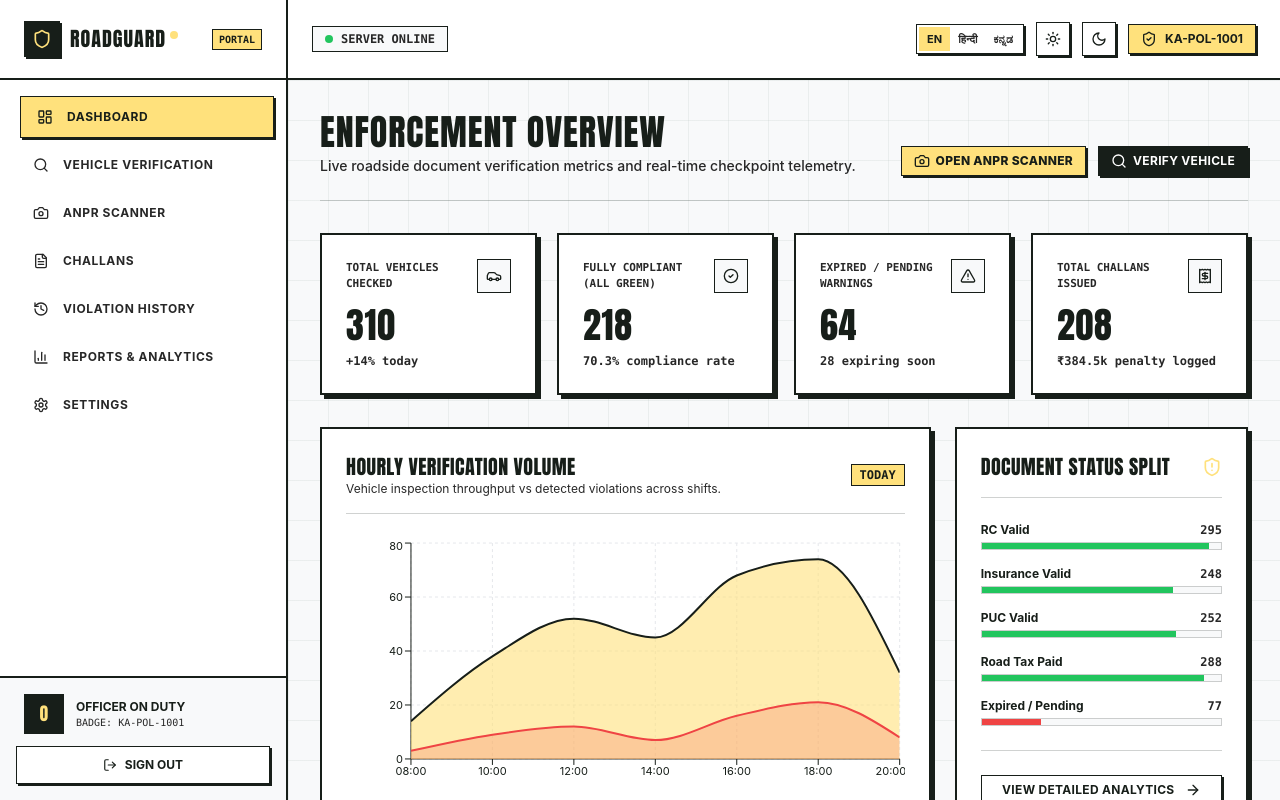
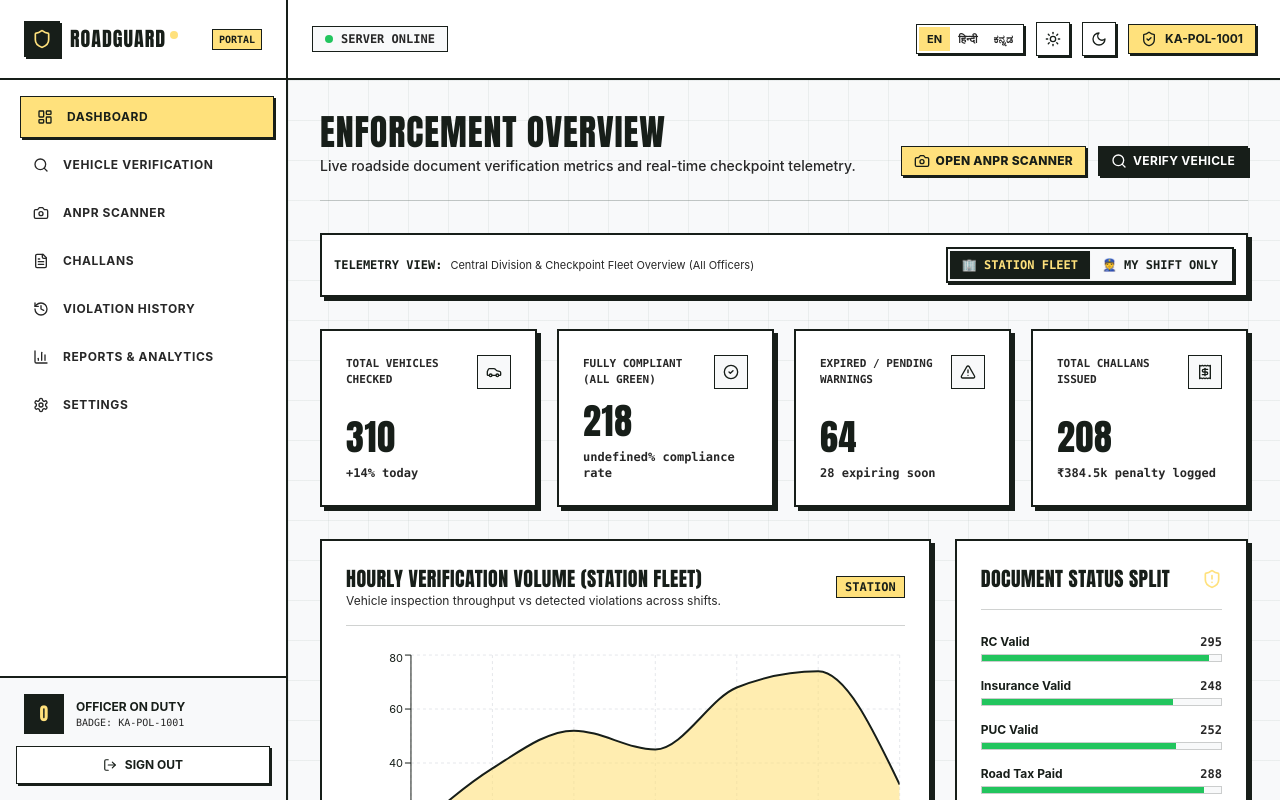
Before and after one commit to Lokeswarpj/smart-challan-anpr, a React (Vite) app in the folder frontend/: page /dashboard in a window 1280 px wide. Shown: the top 800 px of the page. Built offline with nearby package versions, Linux system fonts and the light colour scheme; no server answers; sample sign-in values are in the browser's storage; a web font is replaced by a local one.

Commit message:
feat(dashboard): add live telemetry toggle between Station Fleet and Personal Shift scope

```diff
--- a/frontend/src/pages/Dashboard.jsx
+++ b/frontend/src/pages/Dashboard.jsx
@@ -32,41 +32,42 @@ import { challanService } from '../services/challanService';
 export default function Dashboard() {
   const [data, setData] = useState(null);
   const [challans, setChallans] = useState([]);
+  const [viewScope, setViewScope] = useState('station'); // 'station' | 'personal'
 
   useEffect(() => {
-    reportService.getDashboardAnalytics().then(setData);
+    reportService.getDashboardAnalytics(viewScope).then(setData);
     challanService.getChallans().then(setChallans);
-  }, []);
+  }, [viewScope]);
 
   if (!data) return null;
 
   const metrics = [
     {
-      label: 'TOTAL VEHICLES CHECKED',
-      value: data.metrics.total_checked,
+      label: viewScope === 'station' ? 'TOTAL VEHICLES CHECKED' : 'MY VEHICLES VERIFIED',
+      value: data.metrics?.total_checked ?? 0,
       icon: Car,
-      change: '+14% today',
+      change: viewScope === 'station' ? '+14% today' : `${data.total_scanned} scans logged`,
       variant: 'primary',
     },
     {
       label: 'FULLY COMPLIANT (ALL GREEN)',
-      value: data.metrics.valid_vehicles,
+      value: data.metrics?.valid_vehicles ?? 0,
       icon: CheckCircle2,
-      change: '70.3% compliance rate',
+      change: `${data.compliance_rate}% compliance rate`,
       variant: 'success',
     },
     {
       label: 'EXPIRED / PENDING WARNINGS',
-      value: data.metrics.expired_documents,
+      value: data.metrics?.expired_documents ?? 0,
       icon: AlertTriangle,
-      change: `${data.metrics.amber_warnings} expiring soon`,
+      change: viewScope === 'station' ? `${data.metrics?.amber_warnings ?? 0} expiring soon` : 'Violations issued',
       variant: 'danger',
     },
     {
-      label: 'TOTAL CHALLANS ISSUED',
-      value: data.metrics.challans_issued,
+      label: viewScope === 'station' ? 'TOTAL CHALLANS ISSUED' : 'MY CHALLANS ISSUED',
+      value: data.metrics?.challans_issued ?? 0,
       icon: Receipt,
-      change: `₹${(data.metrics.collection_amount / 1000).toFixed(1)}k penalty logged`,
+      change: `₹${((data.metrics?.collection_amount ?? 0) / 1000).toFixed(1)}k penalty logged`,
       variant: 'accent',
     },
   ];
@@ -91,6 +92,44 @@ export default function Dashboard() {
           </div>
         }
       />
+
+      {/* Scope Switcher: Station-Wide vs Personal Shift */}
+      <div className="flex flex-col sm:flex-row sm:items-center justify-between gap-3 bg-white dark:bg-surface border-2 border-primary shadow-brutal p-3">
+        <div className="flex items-center gap-2">
+          <span className="text-xs font-mono font-bold uppercase text-primary dark:text-white">
+            TELEMETRY VIEW:
+          </span>
+          <span className="text-[11px] font-sans text-secondary dark:text-gray-400">
+            {viewScope === 'station'
+              ? 'Central Division & Checkpoint Fleet Overview (All Officers)'
+              : 'Personal Shift Activity & Scans Logged Under Your Badge'}
+          </span>
+        </div>
+        <div className="inline-flex border-2 border-primary bg-surface dark:bg-surface-dark p-0.5 shadow-brutal-sm">
+          <button
+            type="button"
+            onClick={() => setViewScope('station')}
+            className={`px-3 py-1.5 text-xs font-mono font-bold uppercase transition-all ${
+              viewScope === 'station'
+                ? 'bg-primary text-accent shadow-sm'
+                : 'text-primary dark:text-gray-300 hover:bg-gray-200 dark:hover:bg-gray-700'
+            }`}
+          >
+            🏢 STATION FLEET
+          </button>
+          <button
+            type="button"
+            onClick={() => setViewScope('personal')}
+            className={`px-3 py-1.5 text-xs font-mono font-bold uppercase transition-all ${
+              viewScope === 'personal'
+                ? 'bg-accent text-primary shadow-sm font-black'
+                : 'text-primary dark:text-gray-300 hover:bg-gray-200 dark:hover:bg-gray-700'
+            }`}
+          >
+            👮 MY SHIFT ONLY
+          </button>
+        </div>
+      </div>
 
       {/* 4 Primary Metric Cards */}
       <div className="grid grid-cols-1 sm:grid-cols-2 lg:grid-cols-4 gap-5">
@@ -129,14 +168,16 @@ export default function Dashboard() {
           <div className="flex items-center justify-between pb-4 border-b border-primary/20 mb-6">
             <div>
               <h3 className="font-heading text-xl text-primary dark:text-white">
-                HOURLY VERIFICATION VOLUME
+                HOURLY VERIFICATION VOLUME {viewScope === 'personal' ? '(MY SHIFT)' : '(STATION FLEET)'}
               </h3>
               <p className="text-xs font-sans text-secondary dark:text-gray-400">
-                Vehicle inspection throughput vs detected violations across shifts.
+                {viewScope === 'personal'
+                  ? 'Real-time vehicle scans & citations logged under your officer badge today.'
+                  : 'Vehicle inspection throughput vs detected violations across shifts.'}
               </p>
             </div>
             <span className="text-xs font-mono bg-accent text-primary px-2 py-0.5 border border-primary font-bold">
-              TODAY
+              {viewScope === 'personal' ? 'MY SHIFT' : 'STATION'}
             </span>
           </div>
 
--- a/frontend/src/services/reportService.js
+++ b/frontend/src/services/reportService.js
@@ -2,9 +2,9 @@ import apiClient from './apiClient';
 import { MOCK_DASHBOARD } from '../mocks/dashboard';
 
 export const reportService = {
-  async getDashboardAnalytics() {
+  async getDashboardAnalytics(scope = 'station') {
     try {
-      const response = await apiClient.get('/reports/dashboard');
+      const response = await apiClient.get(`/reports/dashboard?scope=${scope}`);
       return response.data;
     } catch (err) {
       return MOCK_DASHBOARD;
```
Also changed, not shown: 1 other file (tests, documents, lock files or other folders).
